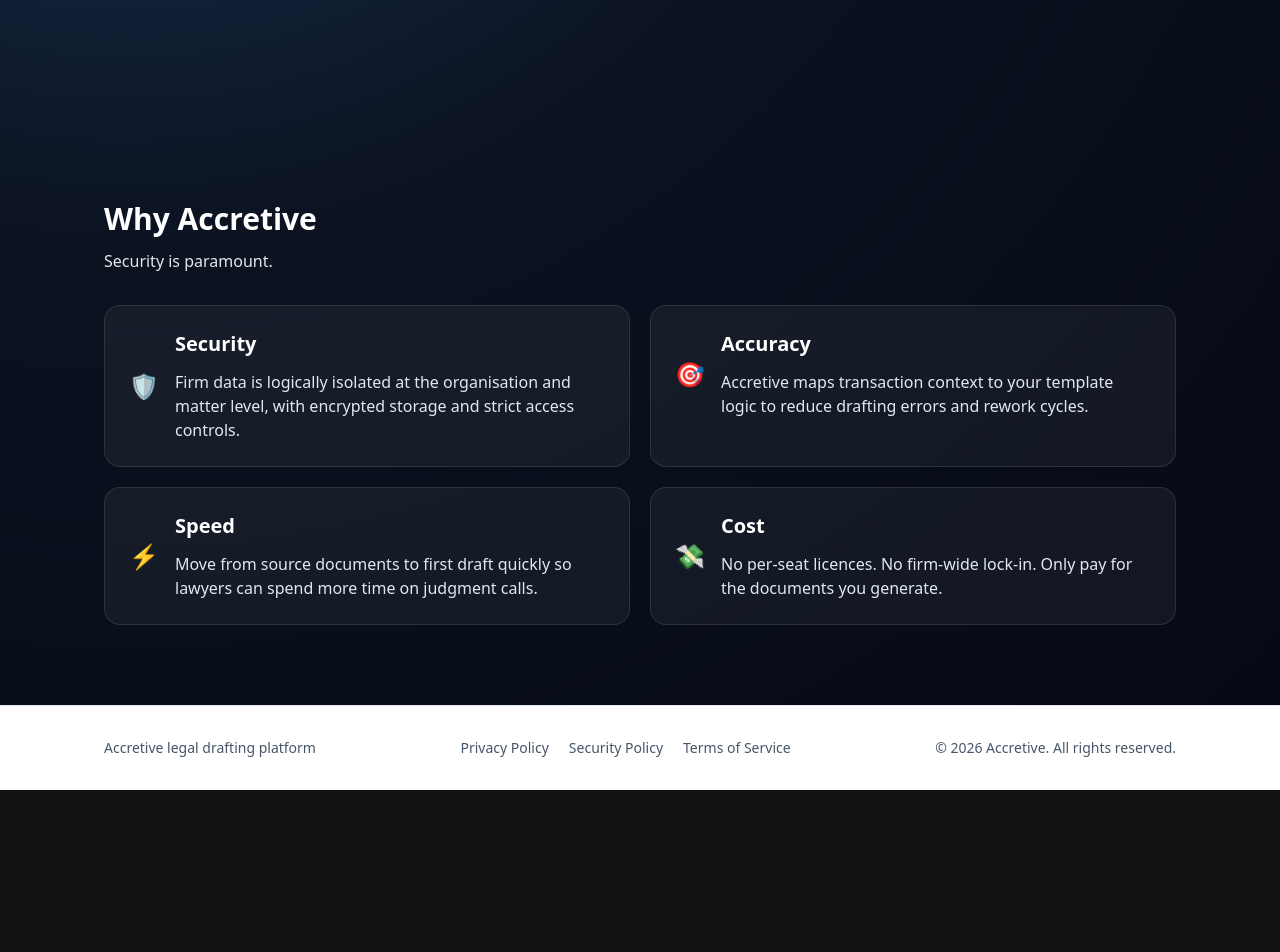
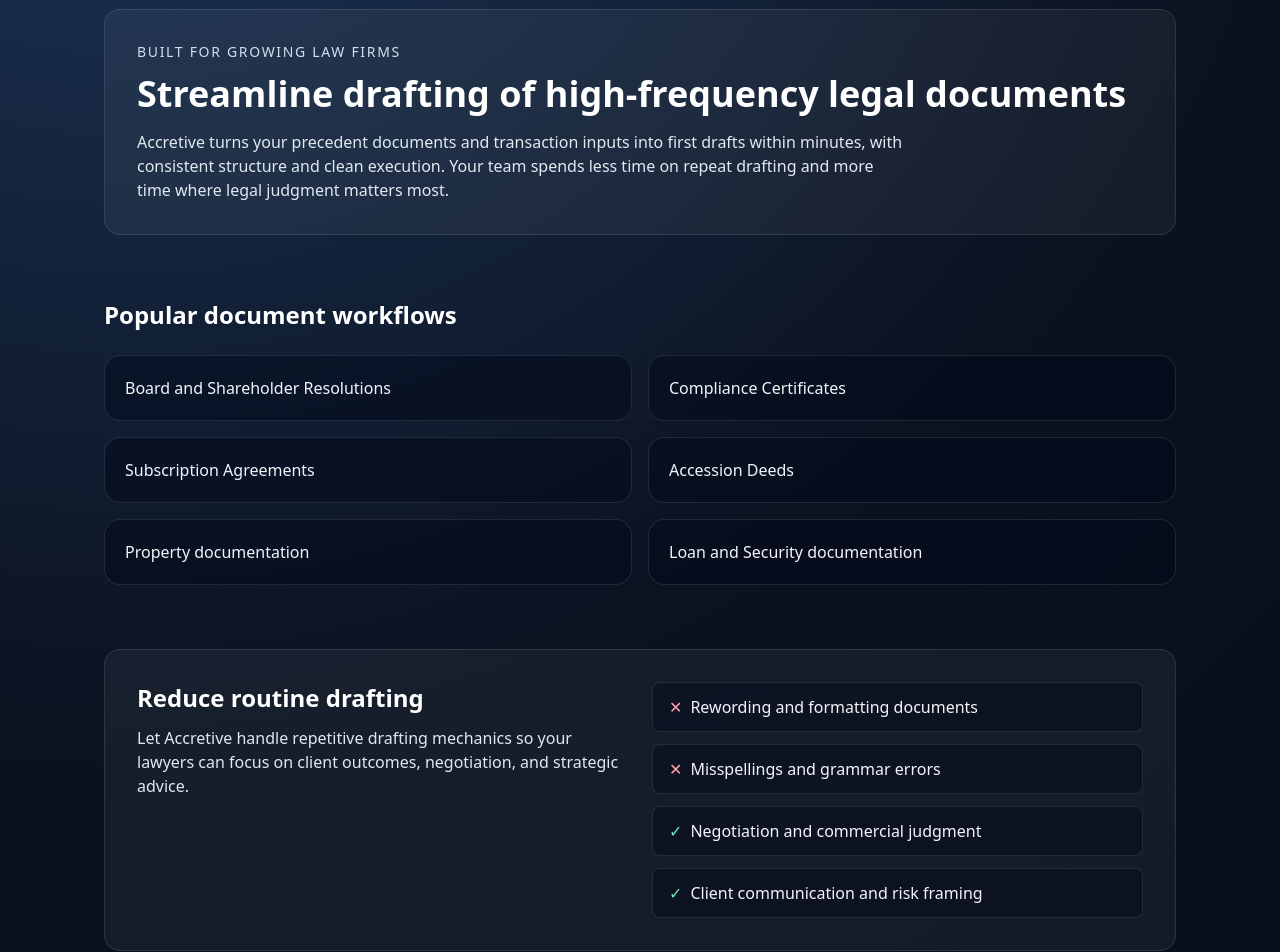
Before and after one commit to dearlovelucas-hub/Accretive.co.nz, a Next.js app: page / in a window 1280 px wide. Shown: the part 680-1632 px from the top of the page. Before the commit the page ends 1470 px from the top, so only its background shows below. Built offline with nearby package versions, Linux system fonts and the light colour scheme.

Commit message:
Restore full homepage marketing content

```diff
--- a/app/page.tsx
+++ b/app/page.tsx
@@ -6,13 +6,84 @@
 import FeatureGrid from "@/components/FeatureGrid";
 import Modal from "@/components/Modal";
 
+const documentTypes = [
+  "Board and Shareholder Resolutions",
+  "Compliance Certificates",
+  "Subscription Agreements",
+  "Accession Deeds",
+  "Property documentation",
+  "Loan and Security documentation"
+];
+
+const valueAddItems = [
+  { label: "Rewording and formatting documents", type: "cross" as const },
+  { label: "Misspellings and grammar errors", type: "cross" as const },
+  { label: "Negotiation and commercial judgment", type: "tick" as const },
+  { label: "Client communication and risk framing", type: "tick" as const }
+];
+
 export default function HomePage() {
   const [isDemoModalOpen, setIsDemoModalOpen] = useState(false);
 
   return (
-    <Container>
+    <Container className="pb-20">
       <Hero onWatchDemo={() => setIsDemoModalOpen(true)} />
+
+      <section className="-mt-24 rounded-panel border border-white/10 bg-white/5 p-6 md:-mt-28 md:p-8">
+        <p className="text-sm uppercase tracking-[0.12em] text-mist">Built for growing law firms</p>
+        <h2 className="mt-3 text-3xl font-semibold text-white md:text-4xl">
+          Streamline drafting of high-frequency legal documents
+        </h2>
+        <p className="mt-4 max-w-3xl text-slate-200">
+          Accretive turns your precedent documents and transaction inputs into first drafts within minutes, with consistent structure
+          and clean execution. Your team spends less time on repeat drafting and more time where legal judgment matters most.
+        </p>
+      </section>
+
+      <section className="py-16">
+        <h3 className="text-2xl font-semibold text-white">Popular document workflows</h3>
+        <div className="mt-6 grid grid-cols-1 gap-4 md:grid-cols-2">
+          {documentTypes.map((docType) => (
+            <article key={docType} className="rounded-panel border border-white/10 bg-slate-950/40 p-5">
+              <p className="text-slate-100">{docType}</p>
+            </article>
+          ))}
+        </div>
+      </section>
+
+      <section className="grid grid-cols-1 gap-6 rounded-panel border border-white/10 bg-white/5 p-6 md:grid-cols-2 md:p-8">
+        <div>
+          <h3 className="text-2xl font-semibold text-white">Reduce routine drafting</h3>
+          <p className="mt-3 text-slate-200">
+            Let Accretive handle repetitive drafting mechanics so your lawyers can focus on client outcomes, negotiation, and
+            strategic advice.
+          </p>
+        </div>
+        <ul className="space-y-3">
+          {valueAddItems.map((item) => (
+            <li key={item.label} className="rounded-lg border border-white/10 bg-slate-950/40 px-4 py-3 text-slate-100">
+              <span className="inline-flex items-center gap-2">
+                <span
+                  className={item.type === "tick" ? "text-emerald-300" : "text-rose-300"}
+                  aria-hidden="true"
+                >
+                  {item.type === "tick" ? "✓" : "✕"}
+                </span>
+                {item.label}
+              </span>
+            </li>
+          ))}
+        </ul>
+      </section>
+
       <FeatureGrid />
+
+      <section className="mt-8 rounded-panel border border-mist/30 bg-mist/10 p-6 md:p-8">
+        <h3 className="text-2xl font-semibold text-white">Draft faster. Advise better.</h3>
+        <p className="mt-3 max-w-3xl text-slate-100">
+          Accretive helps legal teams move from rough drafts to high-quality legal documents quickly, ensuring your focus is on client outcomes and strategic advice.
+        </p>
+      </section>
 
       <Modal isOpen={isDemoModalOpen} onClose={() => setIsDemoModalOpen(false)} title="Demo Video">
         <div className="rounded-lg border border-white/10 bg-slate-900/70 p-8">
```
